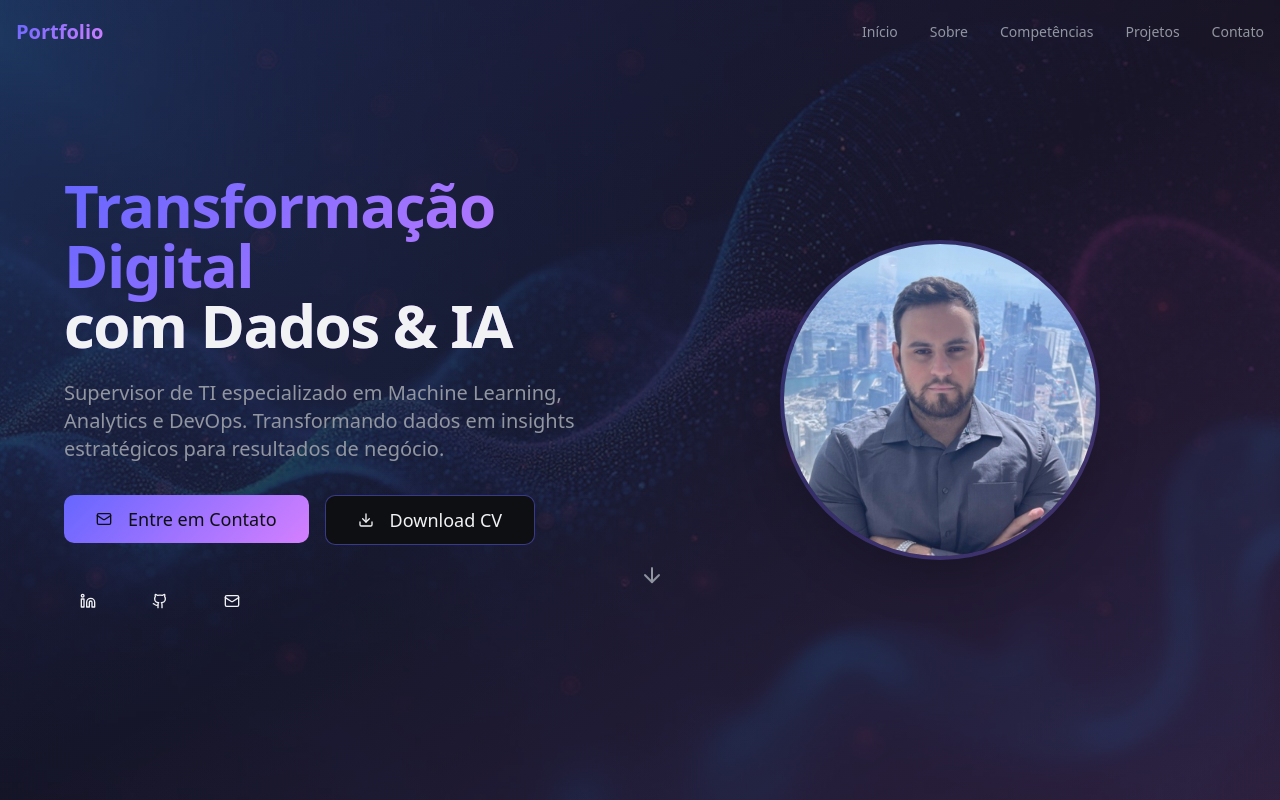
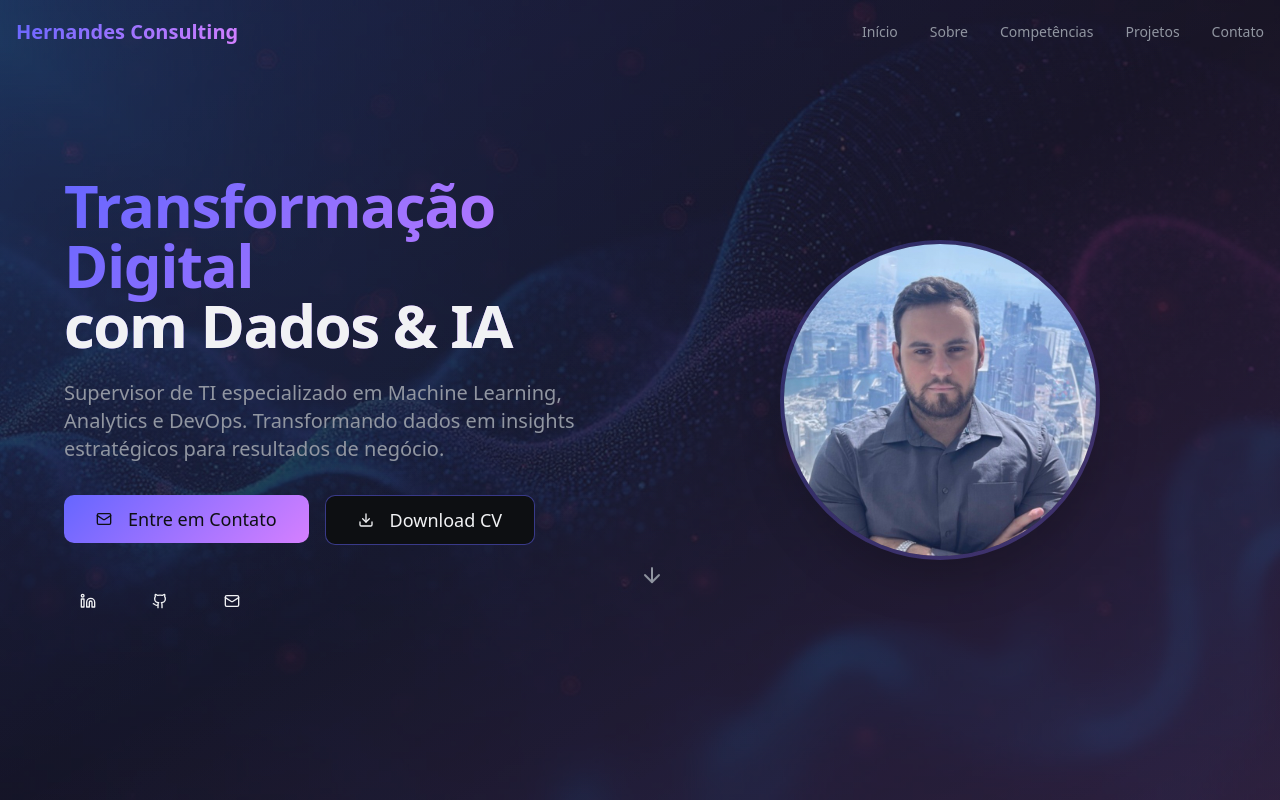
Before and after one commit to viHernandes/homePage, a React (Vite) app: page / in a window 1280 px wide. Shown: the top 800 px of the page. Built offline with nearby package versions, Linux system fonts and the light colour scheme.

Commit message:
ajuste porftolio

```diff
--- a/src/components/portfolio/navigation.tsx
+++ b/src/components/portfolio/navigation.tsx
@@ -43,7 +43,7 @@ export function Navigation() {
         <div className="flex items-center justify-between h-16">
           {/* Logo */}
           <div className="text-xl font-bold bg-gradient-primary bg-clip-text text-transparent">
-            Portfolio
+            Hernandes Consulting
           </div>
 
           {/* Desktop Navigation */}
```
